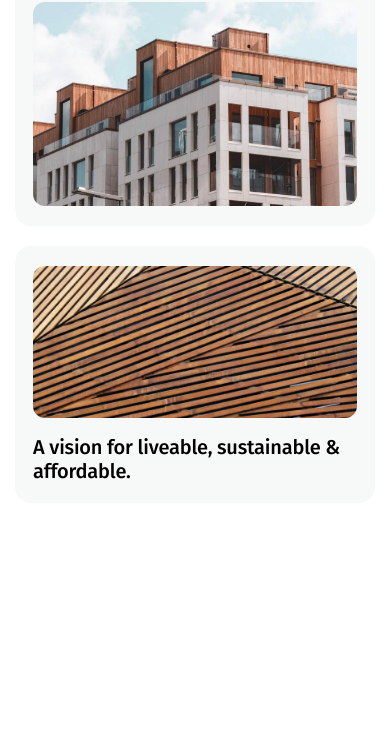
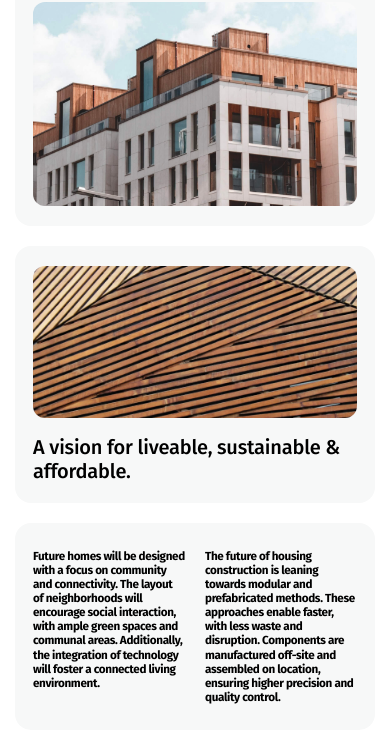
Before and after one commit to FilosofiaJulia/hutly, a plain HTML site: page index.html in a window 390 px wide. Shown: the part 289-1032 px from the top of the page. Before the commit the page ends 844 px from the top, so only its background shows below. Drawn offline with Linux system fonts and the light colour scheme.

Commit message:
add second block

```diff
--- a/index.html
+++ b/index.html
@@ -35,6 +35,12 @@
                 <h3 class="about__heading">A vision for liveable, sustainable & affordable.</h3>
             </div>
         </div>
+        <div class="container">
+            <ul class="text">
+                <li class="text__item">Future homes will be designed with a focus on community and connectivity. The layout of neighborhoods will encourage social interaction, with ample green spaces and communal areas. Additionally, the integration of technology will foster a connected living environment.</li>
+                <li class="text__item">The future of housing construction is leaning towards modular and prefabricated methods. These approaches enable faster, with less waste and disruption. Components are manufactured off-site and assembled on location, ensuring higher precision and quality control.</li>
+            </ul>
+        </div>
     </main>
 </body>
 </html>
--- a/styles/style.css
+++ b/styles/style.css
@@ -128,6 +128,24 @@ body {
     height: clamp(420px, 39vw, 731px);
 }
 
+.text {
+    list-style-type: none;
+    display: grid;
+    grid-template-columns: repeat(auto-fit, minmax(min(100%, 144px), 1fr));
+    gap: 76px;
+    background-color: var(--light);
+    padding: clamp(26px, 8vw, 178px) clamp(35px, 3vw, 68px);
+    margin-top: 80px;
+    border-radius: 80px;
+}
+
+.text__item {
+    font-size: clamp(0.731rem, 5vw - 0.5rem, 4rem);
+    font-weight: 700;
+    letter-spacing: -0.03em;
+    line-height: 120%;
+}
+
 @media( max-width:920px) {
     .about {
         flex-direction: column;
@@ -135,9 +153,14 @@ body {
         gap: 20px;
     }
     .about__item {
-        border-radius: 16px;
         padding: 20px 18px;
     }
+
+    .about__item,
+    .text {
+        border-radius: 16px;
+    }
+
     .about__item_small {
         display: flex;
         align-items: center;
@@ -166,4 +189,10 @@ body {
         flex-basis: 152px;
         height: clamp(134px, 23vw, 200px);
     }
+
+    .text {
+        margin-top: 20px;
+        gap: 20px;
+        padding: 26px 18px;
+    }
 }
```
